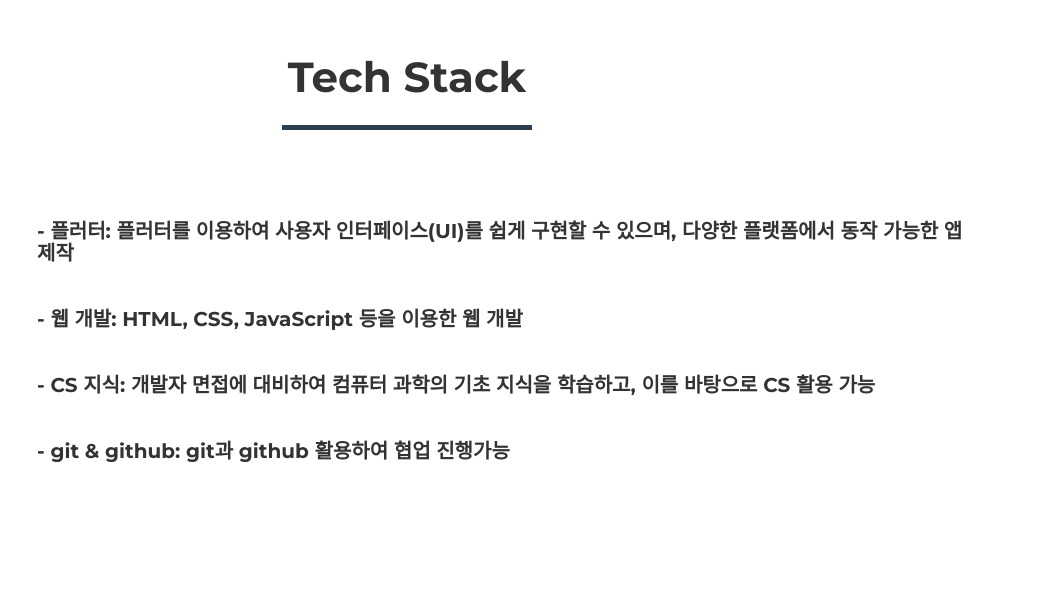
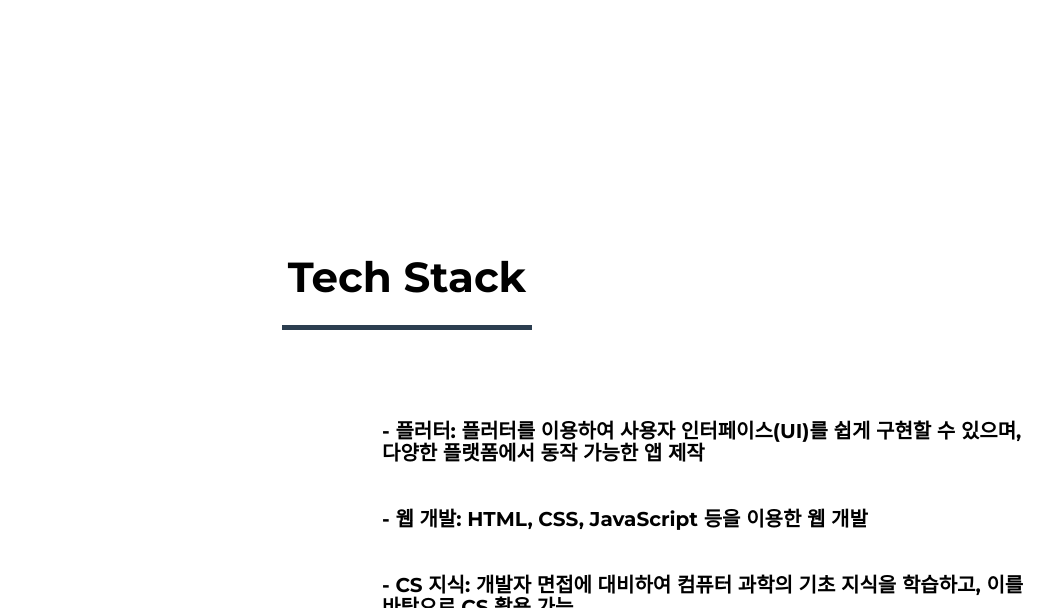
Before and after one commit to chanKR-hub/chanKR-hub.github.io, a website: page index.html in a window 1280 px wide. Shown: the part 2192-2800 px from the top of the page, without its empty margins (233-1280 px from the left). Drawn offline with nearby package versions, Linux system fonts and the light colour scheme.

Commit message:
자잘한 오류 해결

```diff
--- a/css/freelancer.css
+++ b/css/freelancer.css
@@ -177,6 +177,8 @@
   }
 }
 section {
+  margin-top: 200px;
+  margin-bottom: 200px;
   padding: 100px 0;
 }
 section h2 {
@@ -184,7 +186,7 @@
   font-size: 3em;
 }
 section.success {
-  background: linear-gradient(to bottom, #3c6cf2, #a1c2ff);
+  background: white;
   color: white;
 }
 @media (max-width: 767px) {
@@ -525,14 +527,3 @@
 div#maincontent {
   outline: none;
 }
-
-
-.stk{
-  padding-top: 300px;
-  padding-bottom: 300px;
-}
-.stk h4{
-  padding-top: 50px;
-  padding-left: 200px;
-  font-size: 15pt;
-}
--- a/index.html
+++ b/index.html
@@ -52,10 +52,10 @@
                         <a href="#page-top"></a>
                     </li>
                     <li class="page-scroll">
-                        <a href="#portfolio">Portfolio</a>
+                        <a href="#portfolio">Projects</a>
                     </li>
                     <li class="page-scroll">
-                        <a href="#about">About</a>
+                        <a href="#about">Tech Stack</a>
                     </li>
                     <li class="page-scroll">
                         <a href="#contact">Contact</a>
@@ -150,17 +150,24 @@
 
 
 
-    <!-- Contact Section -->
-    <section id="stack" class="stk">
-        <div class="container">
+    <!-- Tech Stack Section -->
+    <section class="success" id="about" style="background-color: white;">
+        <div class="container" style="height: 100%; width: 100%; background-color: white;">
             <div class="row">
                 <div class="col-lg-12 text-center">
-                    <h2>Tech Stack</h2>
+                    <h2 style="color: black;">Tech Stack</h2>
                     <hr class="star-primary">
                 </div>
             </div>
-            <h4>
-
+            <h4
+            style =
+            "
+            color: black;
+            padding-top: 50px;
+            padding-left: 600px;
+            font-size: 15pt;
+            "
+            >
                 - 플러터: 플러터를 이용하여 사용자 인터페이스(UI)를 쉽게 구현할 수 있으며, 다양한 플랫폼에서 동작 가능한 앱 제작<br>
                 <br><br>
                 - 웹 개발: HTML, CSS, JavaScript 등을 이용한 웹 개발<br>
```
